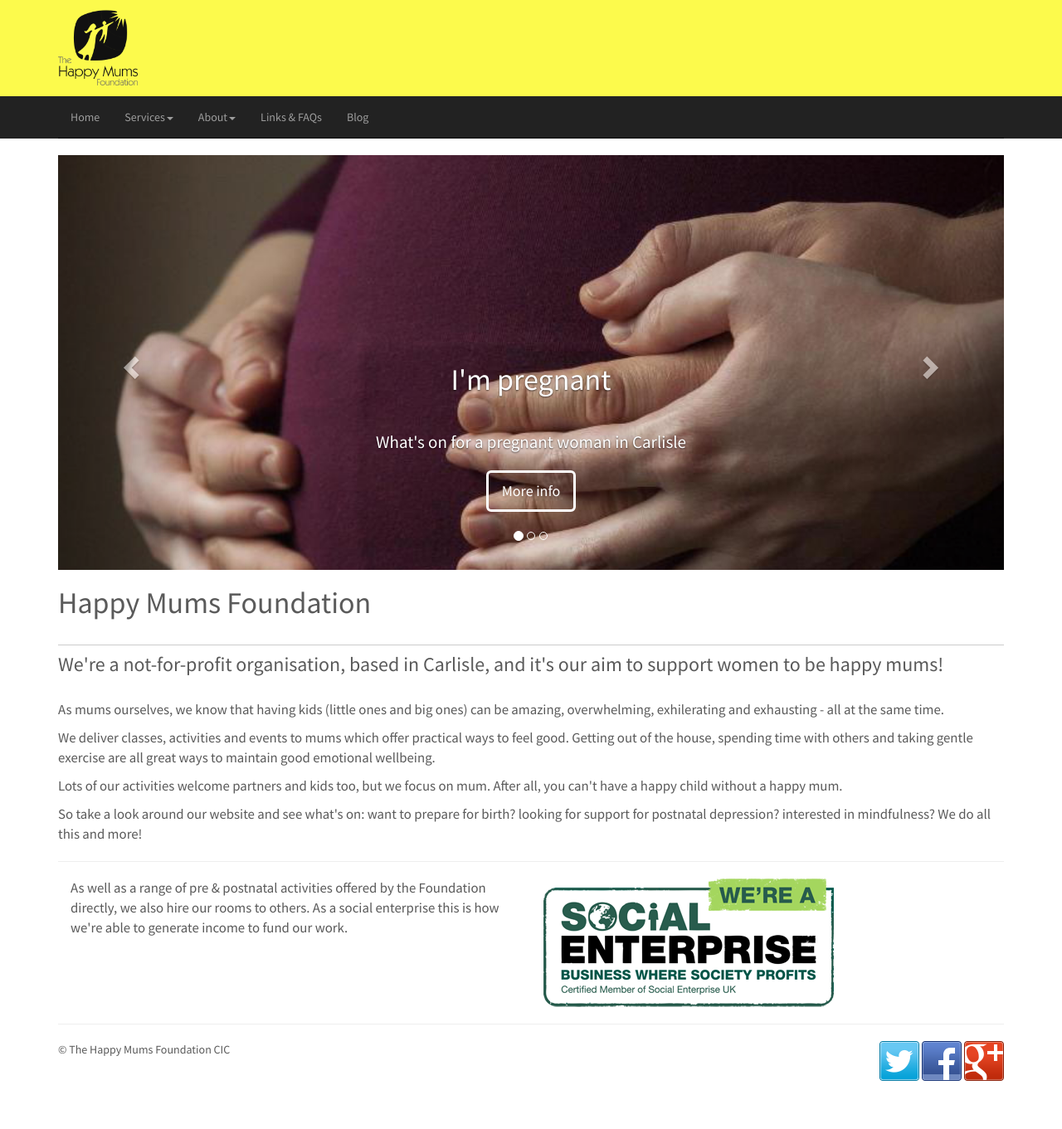
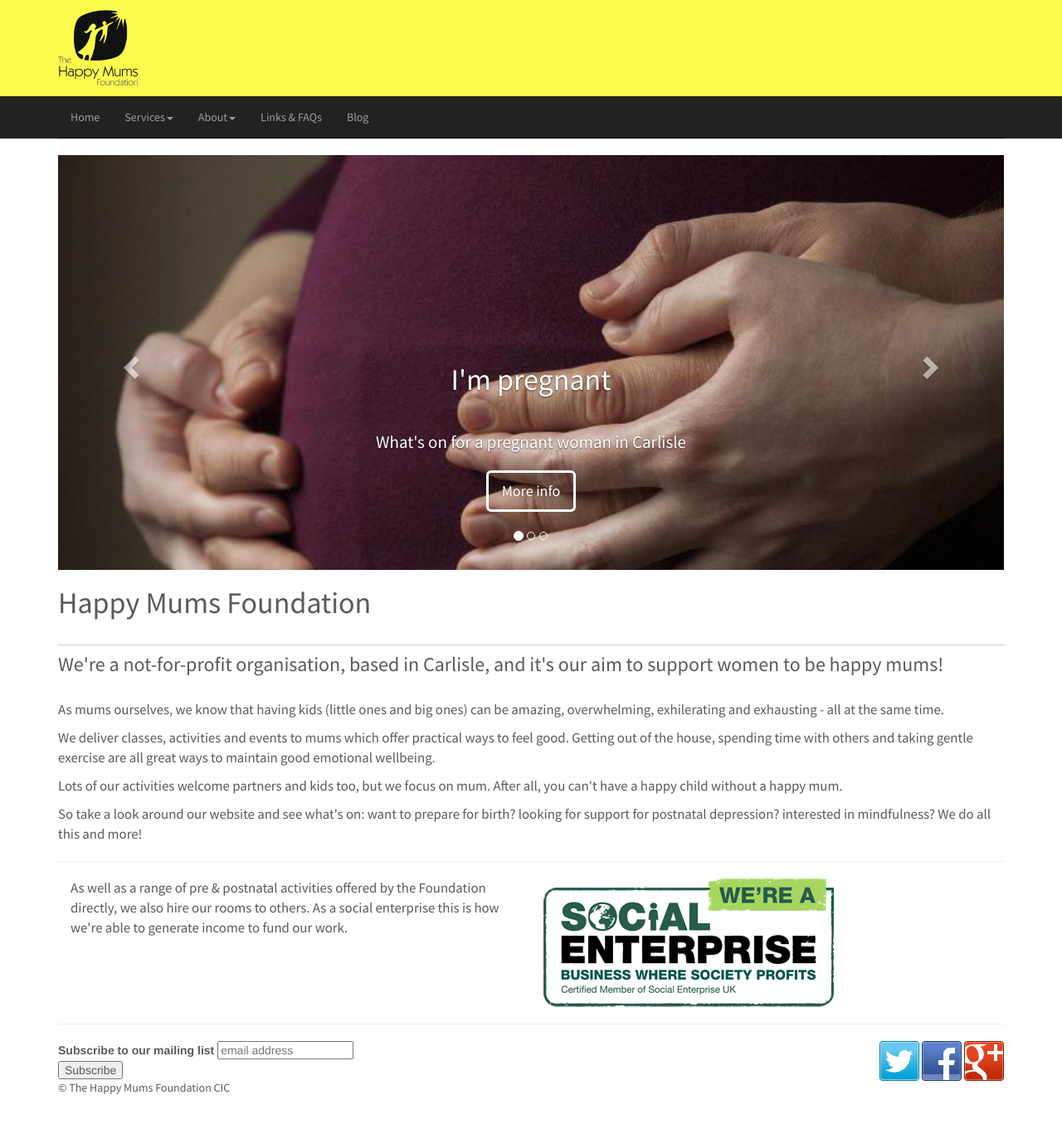
Before and after one commit to Happy-Mums-Foundation/happy-mums-foundation.github.io, a Jekyll site: the page built from index.html, in a window 1280 px wide. Shown: the whole page at 83% size. Built offline with Jekyll 4.4.1, drawn with Linux system fonts in a browser that asks for light colours; comment, search, counter and statistics services are not loaded.

Commit message:
Removed mailchimp popover, Google really don't like it (30 pagespeed insight score). Some more image optimizations.

```diff
--- a/_layouts/default.html
+++ b/_layouts/default.html
@@ -87,7 +87,29 @@
 	<hr />
 	<footer>
 		<div class="pull-left">
-		&copy; The Happy Mums Foundation CIC
+
+			<!-- Begin MailChimp Signup Form -->
+			<link href="//cdn-images.mailchimp.com/embedcode/slim-10_7.css" rel="stylesheet" type="text/css">
+			<style type="text/css">
+				#mc_embed_signup{background:#fff; clear:left; font:14px Helvetica,Arial,sans-serif; }
+				/* Add your own MailChimp form style overrides in your site stylesheet or in this style block.
+				   We recommend moving this block and the preceding CSS link to the HEAD of your HTML file. */
+			</style>
+			<div id="mc_embed_signup">
+			<form action="//happymumsfoundation.us12.list-manage.com/subscribe/post?u=bf073cd62e4887ebf49bd1fd4&amp;id=bdfae022d9" method="post" id="mc-embedded-subscribe-form" name="mc-embedded-subscribe-form" class="validate" target="_blank" novalidate>
+			    <div id="mc_embed_signup_scroll">
+				<label for="mce-EMAIL">Subscribe to our mailing list</label>
+				<input type="email" value="" name="EMAIL" class="email" id="mce-EMAIL" placeholder="email address" required>
+			    <!-- real people should not fill this in and expect good things - do not remove this or risk form bot signups-->
+			    <div style="position: absolute; left: -5000px;" aria-hidden="true"><input type="text" name="b_bf073cd62e4887ebf49bd1fd4_bdfae022d9" tabindex="-1" value=""></div>
+			    <div class="clear"><input type="submit" value="Subscribe" name="subscribe" id="mc-embedded-subscribe" class="button"></div>
+			    </div>
+			</form>
+			</div>
+
+			<!--End mc_embed_signup-->
+
+			&copy; The Happy Mums Foundation CIC
 		</div>
 
 		<div class="pull-right">
```
Also changed, not shown: other parts of _layouts/default.html (+0 -4 lines), img/room-hire-1.jpg, img/room-hire-2.jpg, img/room-hire-3.jpg, img/room-hire-4.jpg, img/room-hire-5.jpg.
